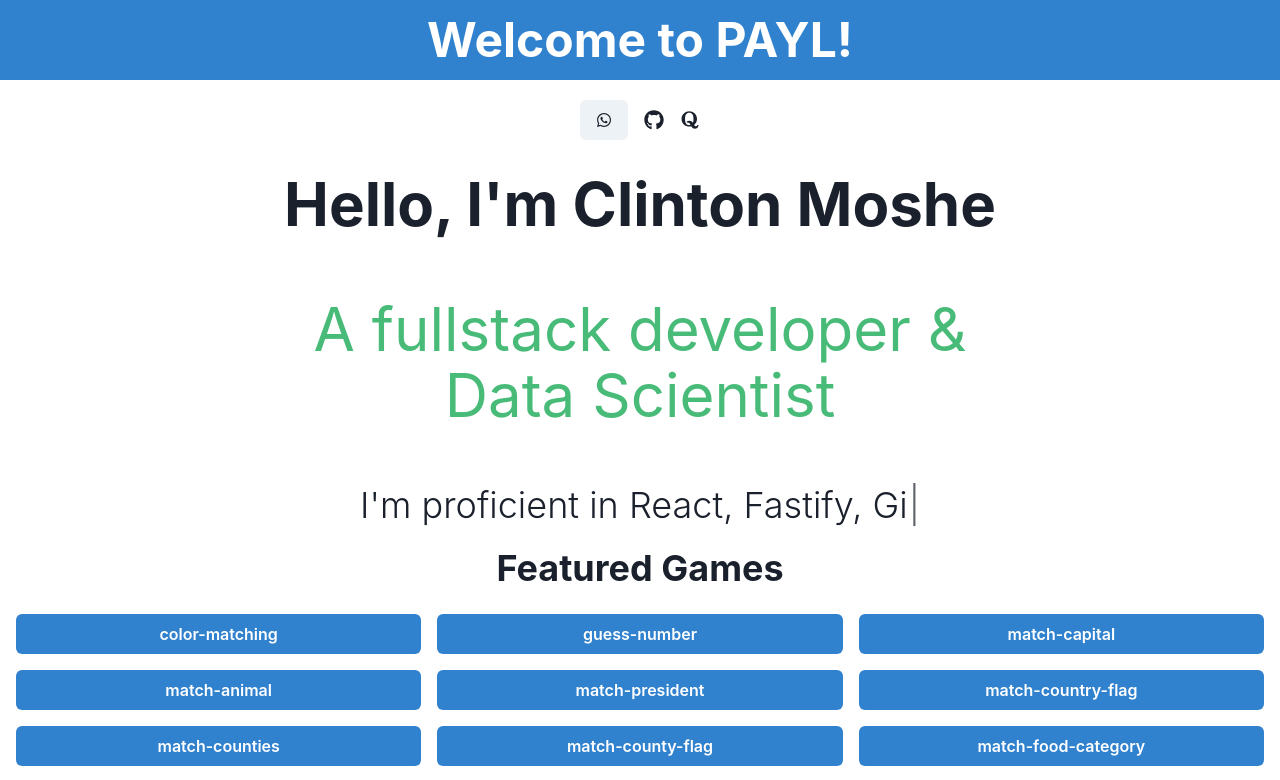
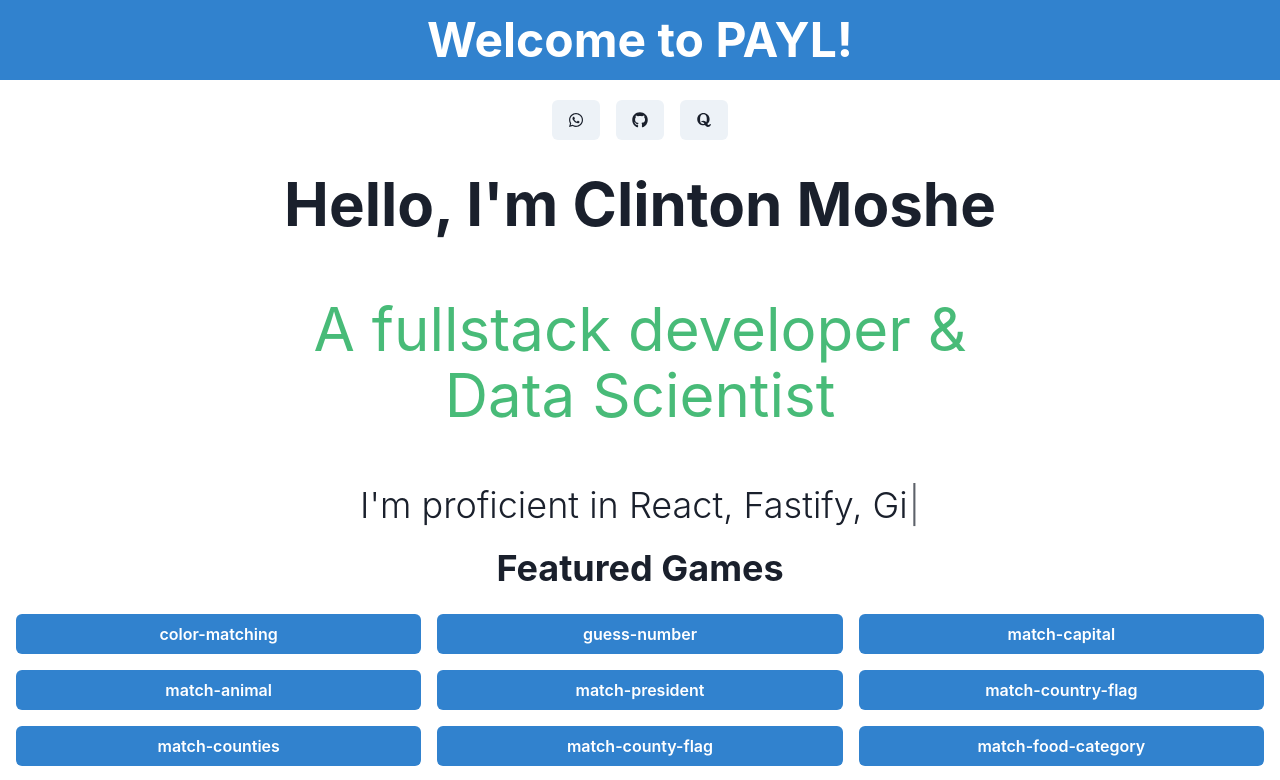
Before and after one commit to clinton-mwachia/react-games, a React (Vite) app: page / in a window 1280 px wide. Shown: the top 780 px of the page. Built offline with nearby package versions, Linux system fonts and the light colour scheme.

Commit message:
added buttons for links to github & quora

```diff
--- a/src/views/home/Home.jsx
+++ b/src/views/home/Home.jsx
@@ -59,12 +59,16 @@ const Home = () => {
             <Button onClick={WhatsappContact}>
               <FaWhatsapp />
             </Button>
+            <Button>
               <Link to={"https://github.com/clinton-mwachia"}>
                 <FaGithub />
               </Link>
+            </Button>
+            <Button>
               <Link to={"https://www.quora.com/profile/Clinton-Mwachia"}>
                 <FaQuora />
               </Link>
+            </Button>
           </HStack>
         </Center>
         <Stack
```
Lines whose indentation alone changed are shown as unchanged.
